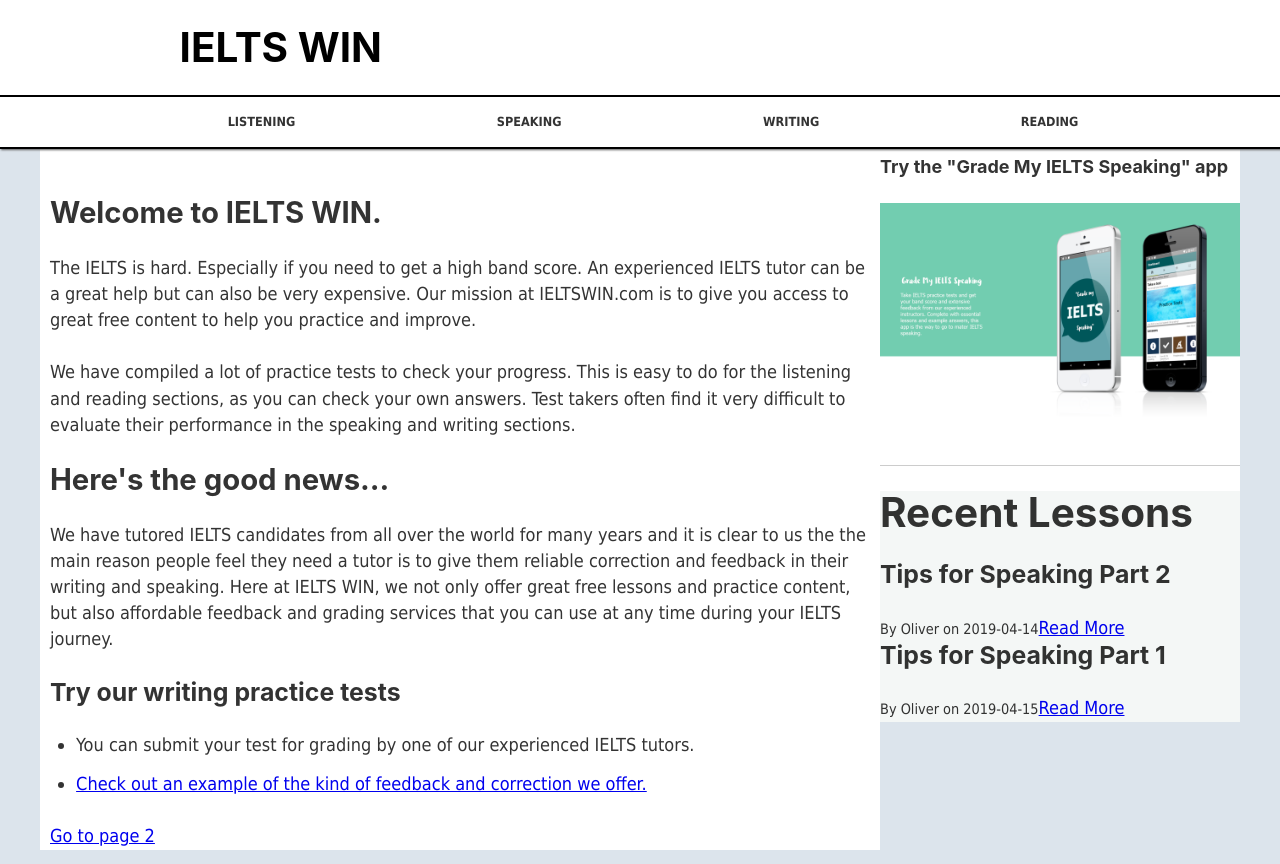
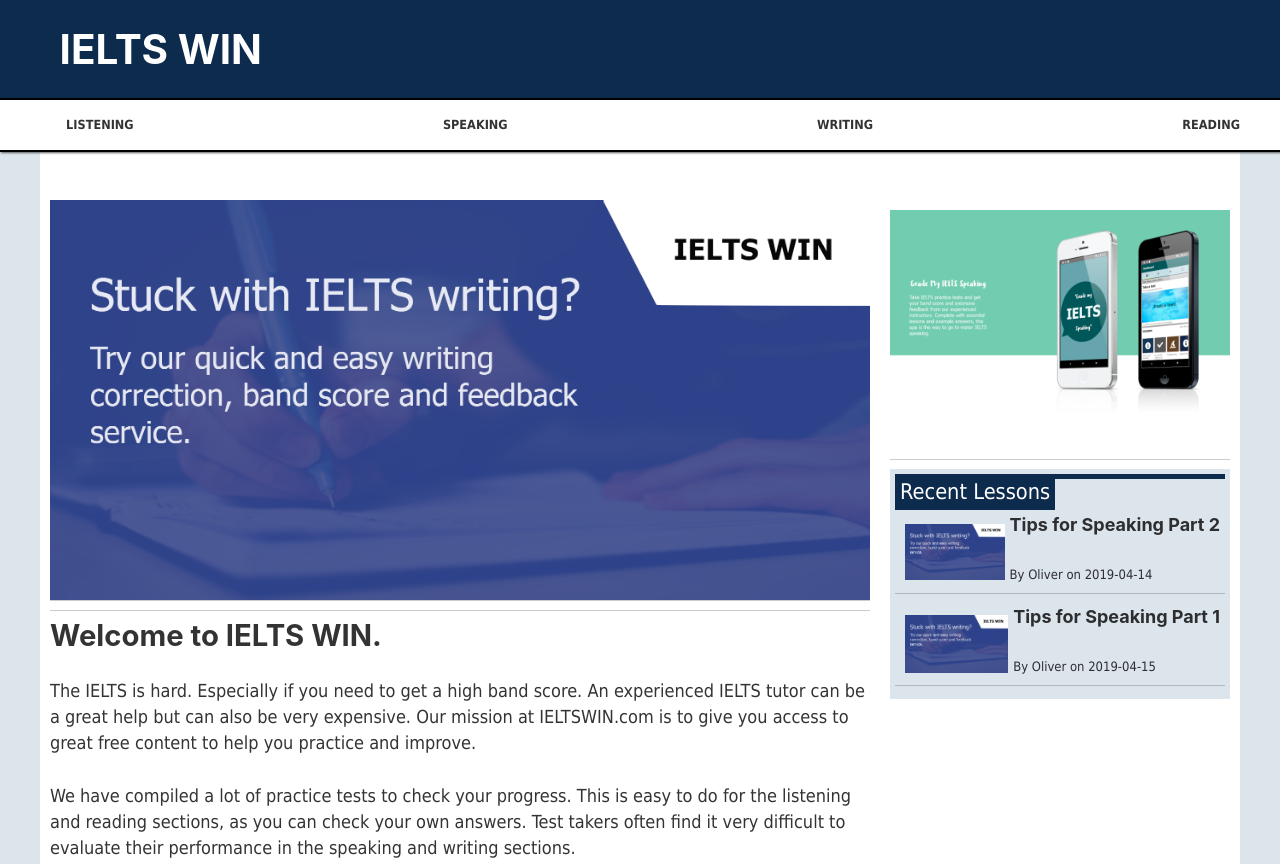
Before and after one commit to OlStoppa/IELTS_win, a Gatsby site: page / in a window 1280 px wide. Shown: the top 864 px of the page. Built offline with nearby package versions, Linux system fonts and the light colour scheme; Gatsby itself is replaced by a stand-in of ours.

Commit message:
styled and added images

```diff
--- a/gatsby-config.js
+++ b/gatsby-config.js
@@ -5,6 +5,7 @@
     author: `@gatsbyjs`,
   },
   plugins: [
+    `gatsby-plugin-stripe`,
     `gatsby-plugin-react-helmet`,
     {
       resolve: `gatsby-source-filesystem`,
--- a/package.json
+++ b/package.json
@@ -12,6 +12,7 @@
     "gatsby-plugin-offline": "^2.0.25",
     "gatsby-plugin-react-helmet": "^3.0.12",
     "gatsby-plugin-sharp": "^2.0.32",
+    "gatsby-plugin-stripe": "^1.2.0",
     "gatsby-source-filesystem": "^2.0.29",
     "gatsby-transformer-remark": "^2.3.8",
     "gatsby-transformer-sharp": "^2.1.17",
--- a/src/components/Menu.js
+++ b/src/components/Menu.js
@@ -4,12 +4,14 @@
 const Menu = () => {
     return (
         <div className = "menu">
+            <div className="menu-inner">
             <ul>
                 <li>LISTENING</li>
                 <li>SPEAKING</li>
                 <li>WRITING</li>
                 <li>READING</li>
             </ul>
+            </div>
         </div>
     );
 }
--- a/src/components/header.js
+++ b/src/components/header.js
@@ -1,43 +1,75 @@
 import { Link } from "gatsby"
 import PropTypes from "prop-types"
 import React from "react"
+import Menu from "../components/Menu"
 
-const Header = ({ siteTitle }) => (
-  <header
+class Header extends React.Component {
+  constructor(props){
+    super(props);
+    this.resizeHeaderOnScroll = this.resizeHeaderOnScroll.bind(this);
+
+    this.state = {
+      shrink: false
+    }
+  }
+  componentDidMount(){
+    window.addEventListener("scroll", this.resizeHeaderOnScroll);
+  }
+
+  resizeHeaderOnScroll() {
+    const distanceY = window.pageYOffset || document.documentElement.scrollTop;
+    const shrinkOn = 100;
+
+    if(distanceY > shrinkOn) {
+      this.setState({ shrink: true });
+    } else {
+      this.setState({ shrink: false })
+    }
+  }
+  render() {
+return (
+  <header className={this.state.shrink ? "js-header smaller" : "js-header"}
     style={{
-      background: `white`,
+      background: `#0d2b4c`,
+
 
     }}
   >
     <div
       style={{
+        display: "flex",
         margin: `0 auto`,
-        maxWidth: 960,
+        maxWidth: 1200,
         padding: `1.45rem 1.0875rem`,
-        backgroundColor: `#F`
+        backgroundColor: `#0d2b4c`,
+        alignItems: "center",
+        height: "100%"
       }}
     >
       <h1 style={{ margin: 0 }}>
         <Link
           to="/"
           style={{
-            color: `black`,
+            color: `white`,
             textDecoration: `none`,
           }}
         >
-          {siteTitle}
+          IELTS WIN
         </Link>
       </h1>
     </div>
+    <Menu/>
   </header>
 )
+        }
+        }
 
-Header.propTypes = {
-  siteTitle: PropTypes.string,
-}
+// Header.propTypes = {
+//   siteTitle: PropTypes.string,
+// }
 
-Header.defaultProps = {
-  siteTitle: ``,
-}
+// Header.defaultProps = {
+//   siteTitle: ``,
+// }
 
 export default Header
--- a/src/components/index.scss
+++ b/src/components/index.scss
@@ -1,6 +1,7 @@
 @import '../styles/settings';
 @import '../styles/components/menu';
 @import '../styles/components/writing-test';
+@import '../styles/components/button';
 
 html {
   font-family: Tahoma;
@@ -489,7 +490,7 @@
   padding-left: 0;
   padding-right: 0;
   padding-top: 0;
-  margin-bottom: calc(1.45rem - 1px);
+
   background: hsla(0, 0%, 0%, 0.2);
   border: none;
   height: 1px;
@@ -623,6 +624,63 @@
 pre tt:after {
   content: "";
 }
+header {
+  height: 100px;
+  transition-duration: 500ms;
+  transition-property: height;
+  z-index: 90;
+
+
+}
+.js-header {
+  // display: block;
+  width: 100vw;
+  position: fixed;
+  top: 0;
+  left: 0;
+
+
+
+  &.smaller {
+    height: 50px;
+
+  }
+
+}
+.writing-link--outer {
+  height: 400px;
+  width: 100%;
+  // overflow: hidden;
+
+}
+
+.writing-link {
+  // position: relative;
+  background-image: url("../images/correction.png");
+  background-size: cover;
+  height: 100%;
+  width: 100%;
+
+  display: flex;
+  flex-direction: column;
+  justify-content: flex-end;
+
+}
+
+
+
+
+
+.writing-link--footer{
+  height: 100px;
+  background-color: #000;
+  transform: none;
+  position: absolute;
+  bottom: 0;
+
+
+}
+
 @media only screen and (max-width: 480px) {
   html {
     font-size: 100%;
--- a/src/components/layout.js
+++ b/src/components/layout.js
@@ -11,7 +11,7 @@
 import gradeMy from '../images/IELTSspeaking-project.png'
 
 import Header from "./header"
-import Menu from "./Menu"
+
 import Lessons from "../components/lessons"
 import "./index.scss"
 
@@ -29,24 +29,24 @@
     render={data => (
       <>
         <Header siteTitle={data.site.siteMetadata.title} />
-        <Menu />
+
         <div
           style={{
             margin: `0 auto`,
             maxWidth: 1200,
             // padding: `0px 1.0875rem 1.45rem`,
             paddingTop: 0,
-            // backgroundColor: `#F4F7F6`,
+            backgroundColor: `white`,
 
           }}
         >
-        <div className="main--conatiner">
+        <div className="main--container">
           <main>{children}
 
           </main>
           <aside>
-            <div style={{paddingTop: 10}}>
-              <h4>Try the "Grade My IELTS Speaking" app</h4>
+            <div style={{paddingTop: 50}}>
+
             <img className="asideImg" src={gradeMy}/>
 
             </div>
--- a/src/components/lessons.js
+++ b/src/components/lessons.js
@@ -1,5 +1,6 @@
 import React from 'react';
 import { Link, graphql, StaticQuery } from 'gatsby';
+import testpic from '../images/correction.png';
 
 const Lessons = () => (
     <StaticQuery
@@ -22,13 +23,29 @@
     `}
     render={data => (
         <div className="recentLessons--container">
-        <h1>Recent Lessons</h1>
+        <div className="recentLessons--header">
+        <div className="recentLessons--header__name">
+        <div>
+        Recent Lessons
+        </div>
+        </div>
+        <div className="recentLessons--header__line">
+
+        </div>
+        </div>
+
         {data.allMarkdownRemark.edges.map(post =>(
-            <div key={ post.node.id}>
-            <h3>{post.node.frontmatter.title}</h3>
+            <Link to={post.node.frontmatter.path}style={{textDecoration: "none"}}>
+            <div key={ post.node.id} className="recent-lesson--container">
+            <div className="recent-lesson--container__pic"><img src={testpic}/></div>
+            <div className="recent-lesson--container__text">
+            <h4>{post.node.frontmatter.title}</h4>
             <small>By {post.node.frontmatter.author} on {post.node.frontmatter.date}</small>
-            <Link to={post.node.frontmatter.path}>Read More</Link>
             </div>
+            </div>
+            <hr/>
+            </Link>
+
         ))}
     </div>
     )}
--- a/src/pages/index.js
+++ b/src/pages/index.js
@@ -8,6 +8,16 @@
 const IndexPage = () => (
   <Layout>
     <SEO title="Home" keywords={[`gatsby`, `application`, `react`]} />
+    <Link to="/writing-test">
+    <div className="writing-link--outer">
+    <div className="writing-link">
+
+
+    </div>
+    </div>
+    </Link>
+    <hr/>
+    <hr/>
     <h2>Welcome to IELTS WIN.</h2>
     <p>The IELTS is hard. Especially if you need to get a high band score. An experienced IELTS tutor can be a great help but can also be very expensive. Our mission at IELTSWIN.com is to give you access to great free content to help you practice and improve.</p>
     <p>We have compiled a lot of practice tests to check your progress. This is easy to do for the listening and reading sections, as you can check your own answers. Test takers often find it very difficult to evaluate their performance in the speaking and writing sections.</p>
--- /dev/null
+++ b/src/styles/components/_button.scss
@@ -0,0 +1,28 @@
+button {
+
+
+        height: 40px;
+        background: linear-gradient(to bottom, #4eb5e5 0%,#389ed5 100%); /* W3C */
+        border: none;
+        border-radius: 5px;
+        position: relative;
+        border-bottom: 4px solid #2b8bc6;
+        color: #fbfbfb;
+        font-weight: 600;
+        font-family: 'Open Sans', sans-serif;
+        text-shadow: 1px 1px 1px rgba(0,0,0,.4);
+        font-size: 15px;
+        text-align: left;
+        text-indent: 5px;
+        box-shadow: 0px 3px 0px 0px rgba(0,0,0,.2);
+        cursor: pointer;
+
+      /* Just for presentation */
+        display: block;
+        margin: 0 auto;
+        margin-bottom: 20px;
+
+}
+button:focus{
+    outline: none;
+}
--- a/src/styles/components/_menu.scss
+++ b/src/styles/components/_menu.scss
@@ -1,11 +1,13 @@
 
 .menu {
+
   height: 50px;
   background-color: white;
   box-shadow: 2px  2px 2px 1px rgb(92, 91, 91);
   outline: solid black 2px;
   z-index: 2;
-  position: relative;
+
+
 
 
     align-items: center;
@@ -13,10 +15,11 @@
     height: 50px;
     list-style: none;
     display: flex;
-    justify-content: space-evenly;
+    justify-content: space-between;
     align-items: center;
     font-size: 0.7rem;
     font-weight: bold;
+
     li {
         margin: 0;
     }
@@ -27,15 +30,27 @@
 
   }
 }
+.menu-inner {
+  max-width: 1200px;
+  margin: auto;
+}
 
 .main--container {
     z-index: 1;
+    margin-top: 150px;
+    background-color: #fff;
+    position: absolute;
+    max-width: 1200px;
+
+
 }
 
 aside {
     float: right;
     width: 30%;
-    background-color: white;
+    background-color: #fff;
+    padding: 10px;
+    height: 100%;
 
 }
 
@@ -52,5 +67,51 @@
 }
 
 .recentLessons--container {
-  background-color: $mid-grey;
+  background-color: #dce4ec;
+  font-size: 0.9rem;
+  padding: 5px;
 }
+
+.recentLessons--header {
+  display: flex;
+  flex-direction: row;
+
+}
+.recentLessons--header__name {
+  color:white;
+  background-color: #0d2b4c;
+  padding: 5px;
+  height: 100%;
+  display: flex;
+  flex-direction: column;
+  align-items: center;
+  justify-content: center;
+  font-size: 1.2rem;
+}
+.recentLessons--header__line{
+  border-top: 5px #0d2b4c solid;
+  flex:1;
+}
+
+.recent-lesson--container{
+  display: flex;
+
+  padding: 5px;
+
+  color: hsla(0, 0%, 0%, 0.8);
+
+}
+.recent-lesson--container__pic {
+  width: 40%;
+  display: flex;
+  align-items: center;
+  flex: 1;
+  padding: 5px;
+  img {
+    margin: 0;
+  }
+}
+
+.recent-lesson--container__text {
+
+}
--- a/src/styles/components/_writing-test.scss
+++ b/src/styles/components/_writing-test.scss
@@ -1,4 +1,5 @@
 .writing-page--body {
+  margin-top: 150px;
   width: 100vw;
   flex: 1;
   background-color: #dce4ec;
@@ -44,3 +45,10 @@
   border-radius: 4px;
 
 }
+
+.test-nav {
+  margin-bottom: 10px;
+  display: flex;
+  flex-direction: row;
+  justify-content: space-between
+}
```
Also changed, not shown: src/pages/writing-test.js (+51 -6 lines), src/images/correction.png (added), 1 other file.
